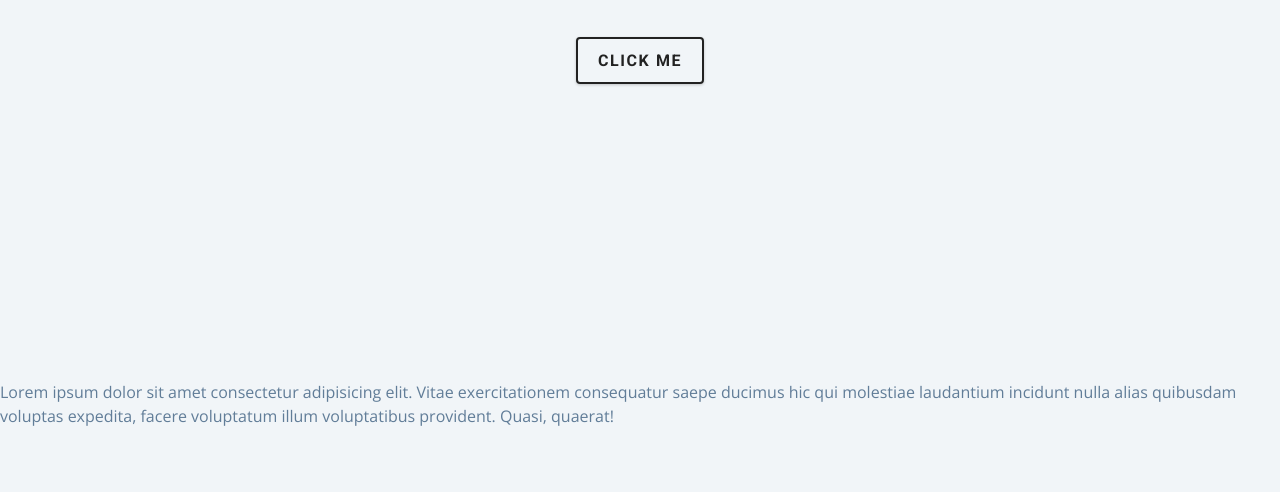
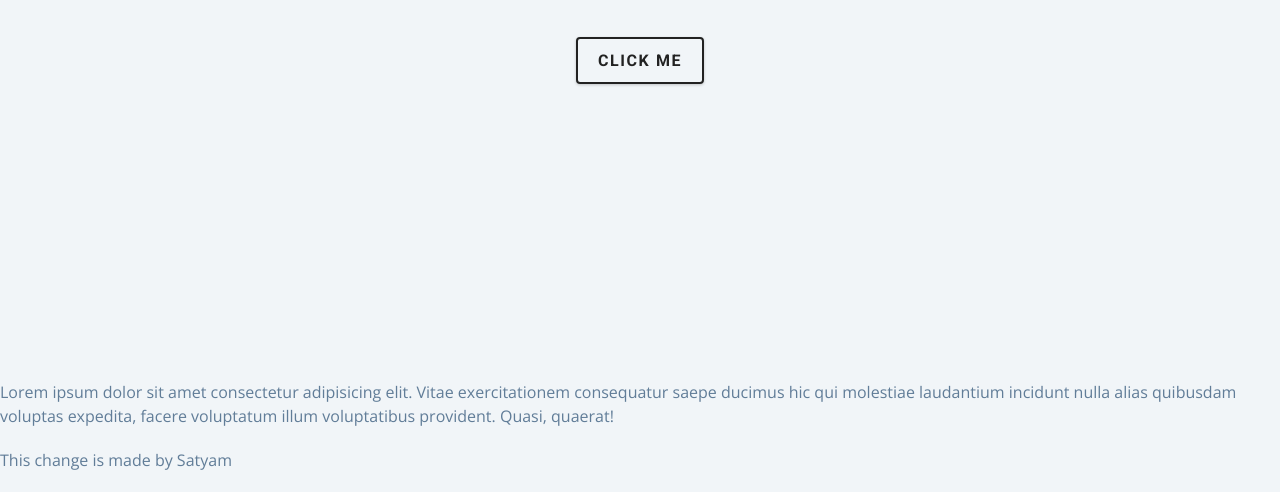
Before and after one commit to satyam1906/demoRepoGrodot, a plain HTML site: page index.html in a window 1280 px wide. Shown: the part 420-912 px from the top of the page. Before the commit the page ends 868 px from the top, so only its background shows below. Drawn offline with nearby package versions, Linux system fonts and the light colour scheme.

Commit message:
Made few changed

```diff
--- a/index.html
+++ b/index.html
@@ -30,6 +30,7 @@
       incidunt nulla alias quibusdam voluptas expedita, facere voluptatum illum
       voluptatibus provident. Quasi, quaerat!
     </p>
+    <p>This change is made by Satyam</p>
 
     <!-- JavaScript -->
     <script src="./app.js"></script>
```
